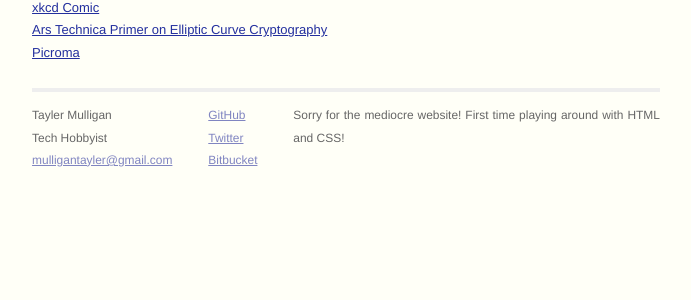
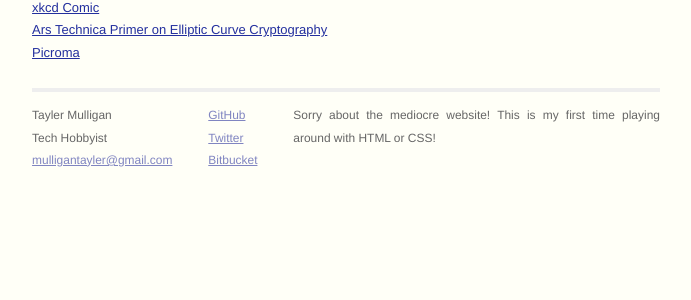
Before and after one commit to mtayler/tamul.github.io, a Jekyll site: the page built from index.html, in a window 1280 px wide. Shown: the part 436-736 px from the top of the page, without its empty margins (294-985 px from the left). Built offline with Jekyll 4.4.1, drawn with Linux system fonts in a browser that asks for light colours; Markdown is read by kramdown in place of the engine named in the settings.

Commit message:
Refined "disclaimer" in footer

```diff
--- a/_layouts/default.html
+++ b/_layouts/default.html
@@ -39,7 +39,7 @@
               </p>
             </div>
             <div class="disclaimer">
-              <p>Sorry for the mediocre website! First time playing around with HTML and CSS!</p>
+              <p>Sorry about the mediocre website! This is my first time playing around with HTML or CSS!</p>
             </div>
         </div>
 
```
